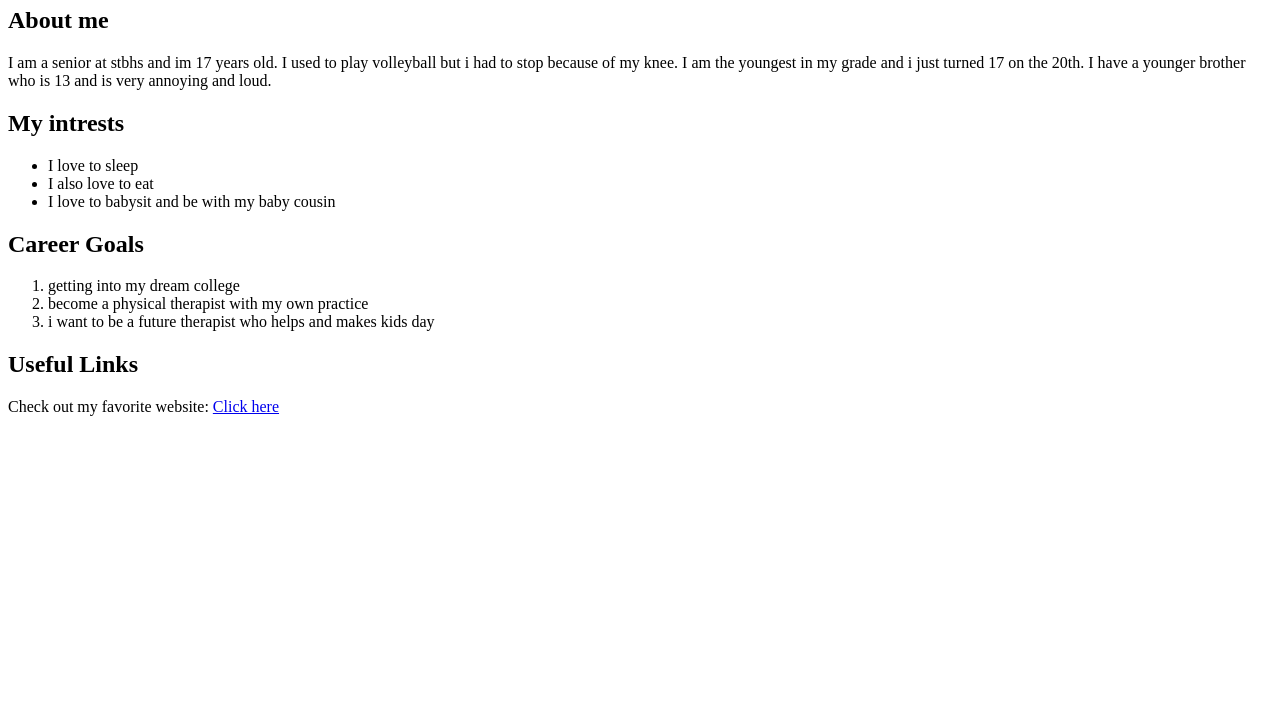
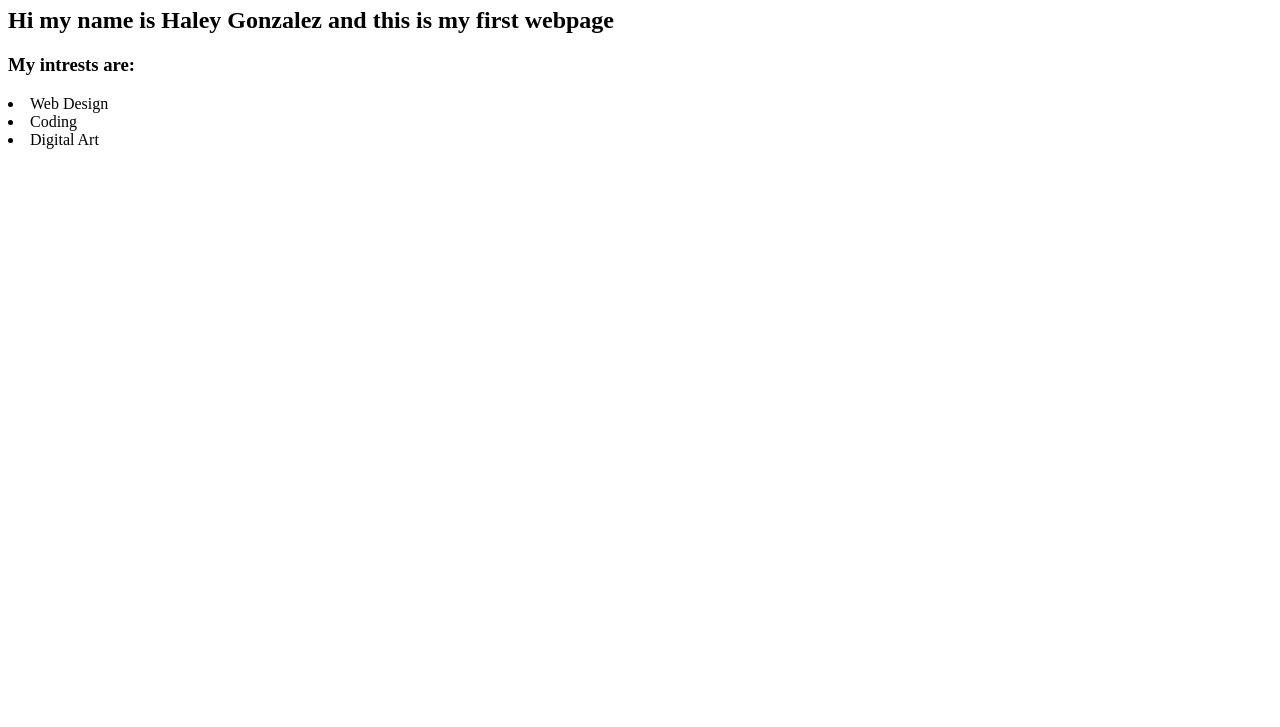
Before and after one commit to 2026hgonzalez110/m1-cw1-gonzalez-haley, a plain HTML site: page index.html in a window 1280 px wide. Shown: the part 73-800 px from the top of the page. Drawn offline with Linux system fonts and the light colour scheme.

Commit message:
new classwork 1 fixed

```diff
--- a/index.html
+++ b/index.html
@@ -1,41 +1,16 @@
-<!DOCTYPE html>
+<!Doctype html>
 <html lang="en">
     <head>
-        <title> My Personal Webpage</title>
+        <title>
+            My First Webpage
+        </title>
     </head>
-<html>
 <body>
-<h1>
-    Haley Gonzalez
-</h1>
-<h2>
-    About me
-</h2>
-<p>
-    I am a senior at stbhs and im 17 years old. I used to play volleyball but i had to stop because of my knee. I am the youngest in my grade and i just turned 17 on the 20th. I have a younger brother who is 13 and is very annoying and loud.
-</p>
-<h2>
-    My intrests
-</h2>
-<ul>
-    <li>I love to sleep</li>
-    <li>I also love to eat</li>
-    <li>I love to babysit and be with my baby cousin</li>
-</ul>
-<h2>
-    Career Goals
-</h2>
-<ol>
-    <li>getting into my dream college</li>
-    <li>become a physical therapist with my own practice</li>
-    <li>i want to be a future therapist who helps and makes kids day</li>
-</ol>
-<h2>
-    Useful Links
-</h2>
-<p>
-    Check out my favorite website:
-    <a href="https://www.stbrendanhigh.org/">Click here</a>
-</p>
+    <h1>My First Webpage</h1>
+    <h2>Hi my name is Haley Gonzalez and this is my first webpage</h2>
+    <h3>My intrests are:</h3>
+    <li>Web Design</li>
+    <li>Coding</li>
+    <li>Digital Art</li>
 </body>
 </html>
```
